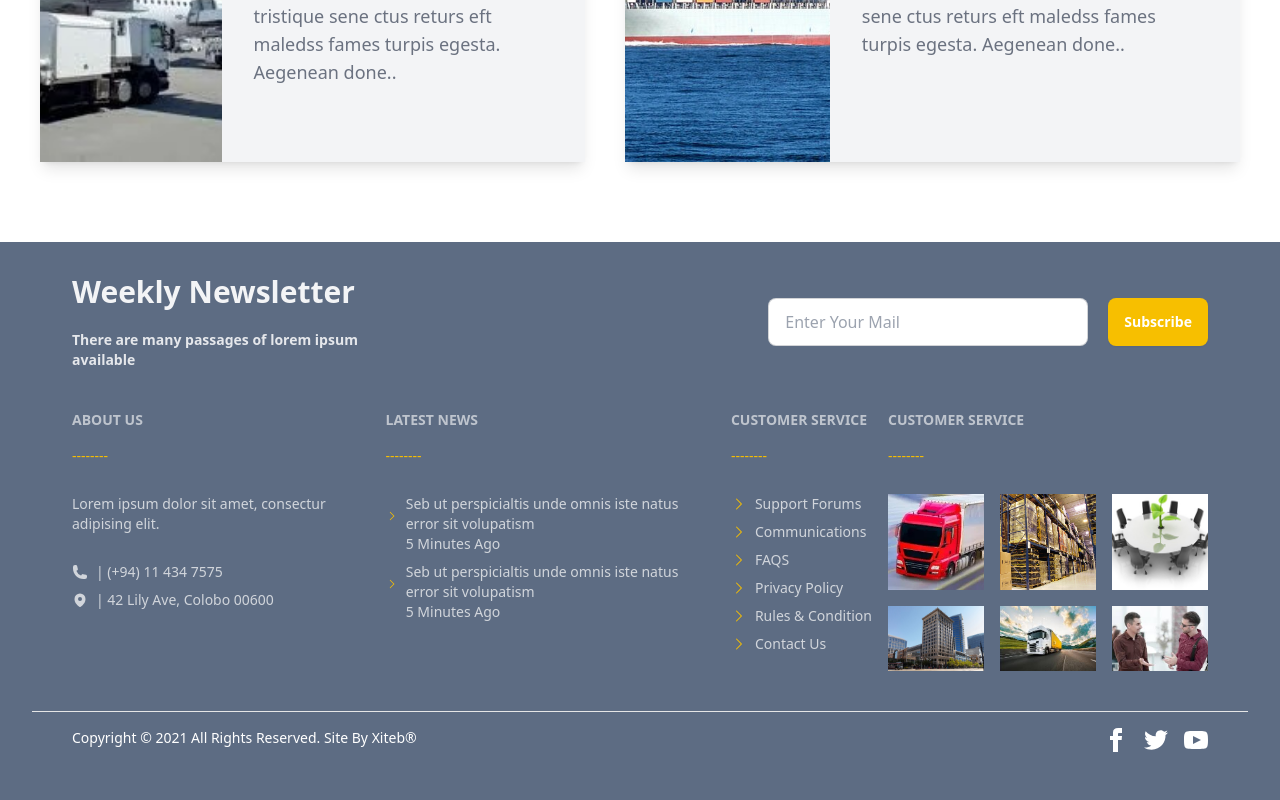
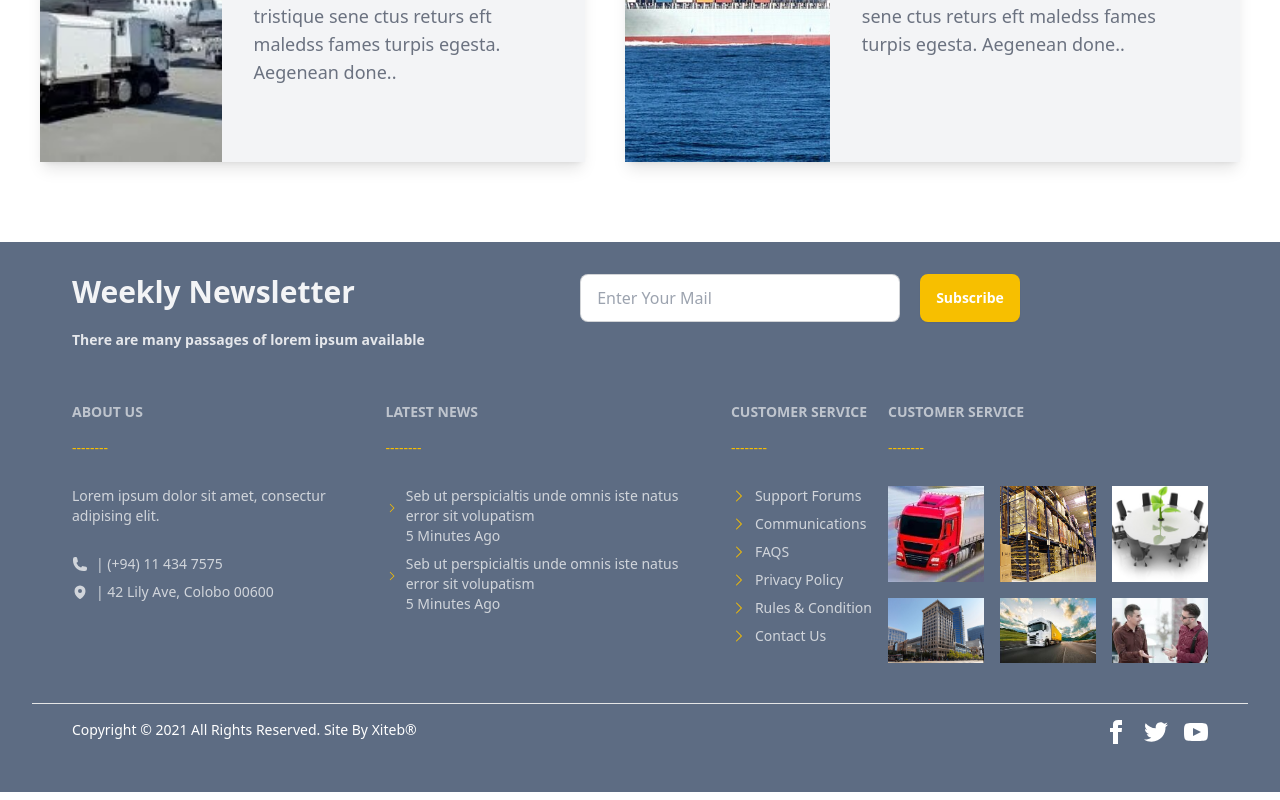
Before and after one commit to iamakmal/shipping, a React (Create React App) app: page / in a window 1280 px wide. Shown: the part 3463-4263 px from the top of the page. Built offline with nearby package versions, Linux system fonts and the light colour scheme.

Commit message:
final commit

```diff
--- a/src/components/Footer.jsx
+++ b/src/components/Footer.jsx
@@ -7,8 +7,8 @@ import ServiceImage from './ServiceImage'
 export default function Footer() {
     return (
         <div className="bg-[#5D6C83] mt-20 p-8">
-            <div className="flex justify-center items-center space-x-80 px-10">
-                <div className="mr-10">
+            <div className="relative flex justify-center items-center space-x-80 px-10 mb-10">
+                <div className="absolute top-0 left-10 mr-10">
                     <h1 className="text-3xl font-semibold text-left text-gray-100 mb-5">Weekly Newsletter</h1>
                     <h1 className="text-sm font-semibold text-left text-gray-200">There are many passages of lorem ipsum available</h1>
                 </div>
```
